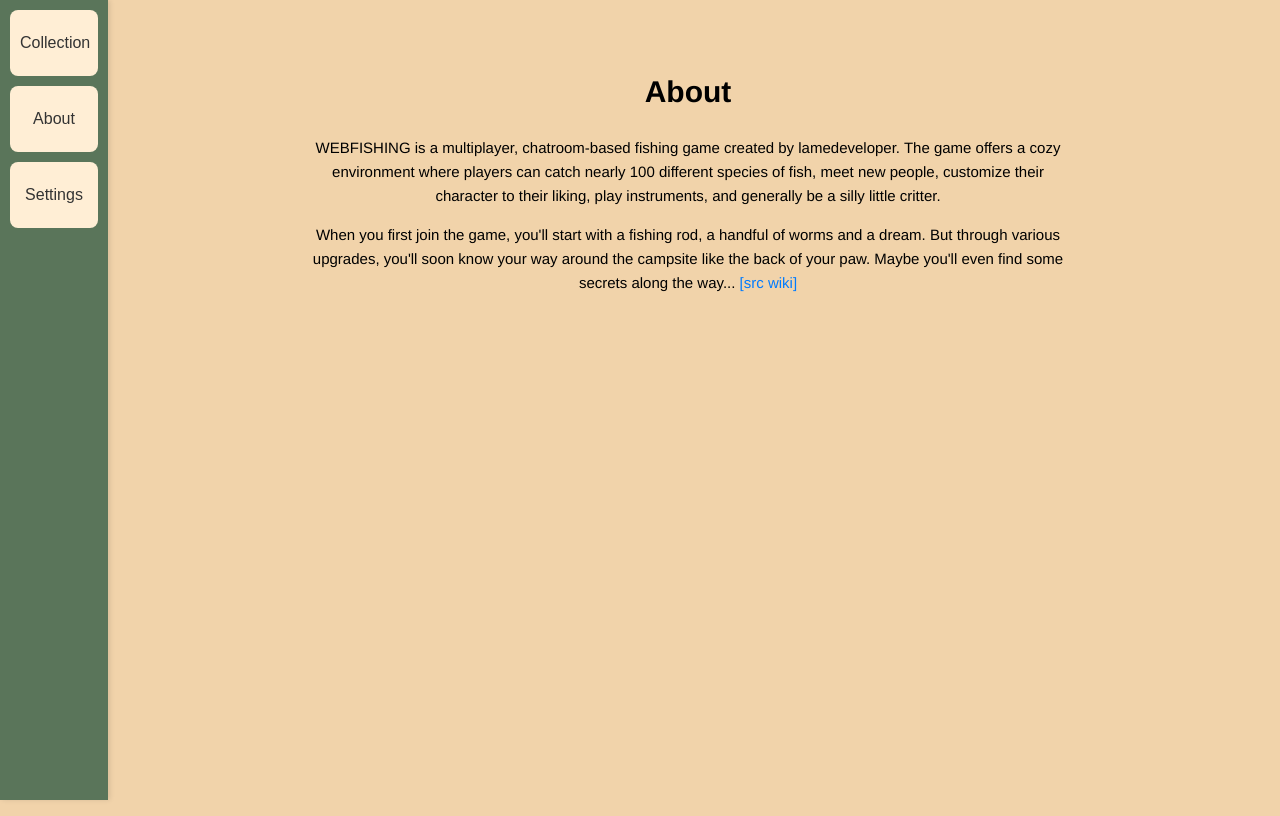
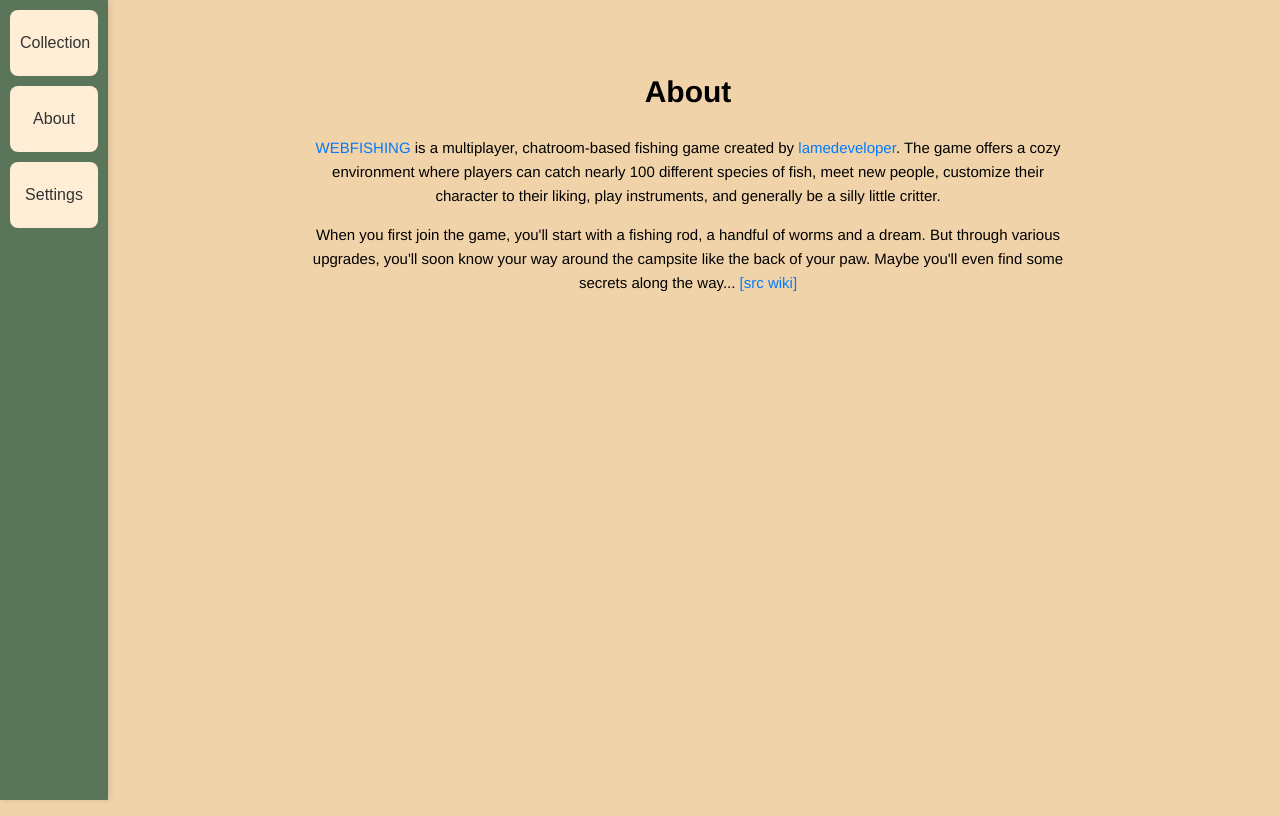
Before and after one commit to puksh/webfishingCollection, a Vue app: page / in a window 1280 px wide. Both pictures are taken after a click on the button "About". Built offline with nearby package versions, Linux system fonts and the light colour scheme.

Commit message:
chore: Added links to webfishing and the creator

```diff
--- a/src/components/About.vue
+++ b/src/components/About.vue
@@ -2,11 +2,16 @@
   <div class="about-container">
     <h1>About</h1>
     <p>
-      WEBFISHING is a multiplayer, chatroom-based fishing game created by
-      lamedeveloper. The game offers a cozy environment where players can catch
-      nearly 100 different species of fish, meet new people, customize their
-      character to their liking, play instruments, and generally be a silly
-      little critter.
+      <a
+        href="https://store.steampowered.com/app/3146520/WEBFISHING/"
+        target="_blank"
+        >WEBFISHING</a
+      >
+      is a multiplayer, chatroom-based fishing game created by
+      <a href="https://x.com/lamedev_" target="_blank">lamedeveloper</a>. The
+      game offers a cozy environment where players can catch nearly 100
+      different species of fish, meet new people, customize their character to
+      their liking, play instruments, and generally be a silly little critter.
     </p>
     <p>
       When you first join the game, you'll start with a fishing rod, a handful
```
